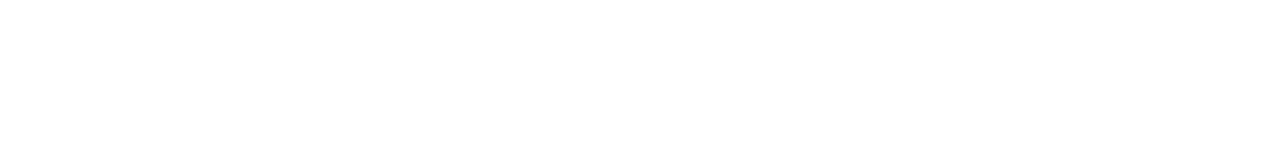
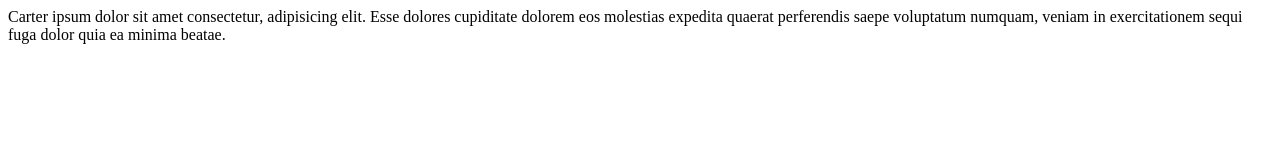
Before and after one commit to EC-Carter/team-repo, a plain HTML site: page index.html in a window 1280 px wide. Drawn offline with Linux system fonts and the light colour scheme.

Commit message:
change name

```diff
--- a/index.html
+++ b/index.html
@@ -7,6 +7,6 @@
     <title>Document</title>
 </head>
 <body>
-
+    Carter ipsum dolor sit amet consectetur, adipisicing elit. Esse dolores cupiditate dolorem eos molestias expedita quaerat perferendis saepe voluptatum numquam, veniam in exercitationem sequi fuga dolor quia ea minima beatae.
 </body>
 </html>
```
